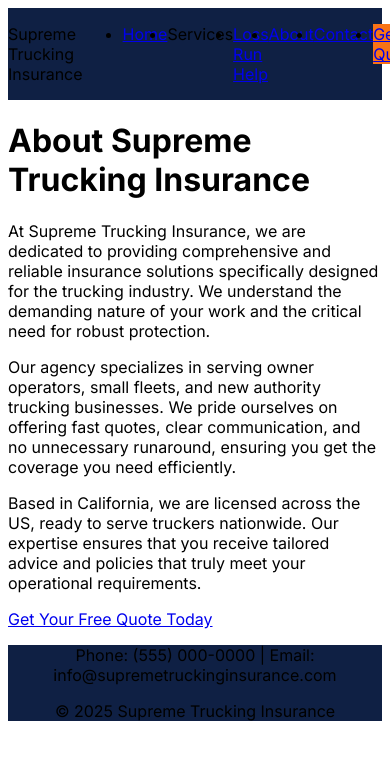
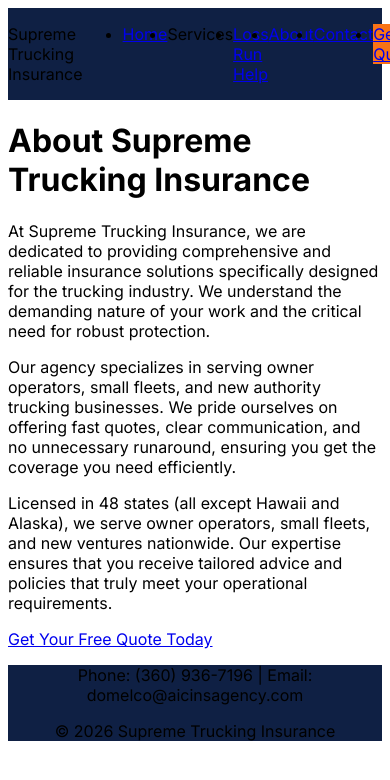
Before and after one commit to omelcodima/supreme-trucking-insurance, a Next.js app: page /about in a window 390 px wide. Shown: the top 780 px of the page. Built offline with nearby package versions, Linux system fonts and the light colour scheme.

Commit message:
Update contact info, phone, email, states

```diff
--- a/src/app/about/page.tsx
+++ b/src/app/about/page.tsx
@@ -15,7 +15,7 @@ export default function AboutPage() {
       </p>
 
       <p className="text-lg text-gray-700 mb-8 font-semibold">
-        Based in California, we are licensed across the US, ready to serve truckers nationwide.
+        Licensed in 48 states (all except Hawaii and Alaska), we serve owner operators, small fleets, and new ventures nationwide.
         Our expertise ensures that you receive tailored advice and policies that truly meet your operational requirements.
       </p>
 
--- a/src/app/contact/page.tsx
+++ b/src/app/contact/page.tsx
@@ -64,8 +64,8 @@ export default function ContactPage() {
       <div className="grid grid-cols-1 md:grid-cols-2 gap-8 bg-white p-8 rounded-lg shadow-md">
         <div>
           <h2 className="text-2xl font-bold text-deep-navy mb-4">Get in Touch</h2>
-          <p className="text-lg text-gray-700 mb-2"><strong>Phone:</strong> (555) 000-0000</p>
-          <p className="text-lg text-gray-700 mb-6"><strong>Email:</strong> info@supremetruckinginsurance.com</p>
+          <p className="text-lg text-gray-700 mb-2"><strong>Phone:</strong> (360) 936-7196</p>
+          <p className="text-lg text-gray-700 mb-6"><strong>Email:</strong> domelco@aicinsagency.com</p>
           <p className="text-gray-600">Our team is ready to assist you with all your trucking insurance needs.</p>
         </div>
 
--- a/src/app/layout.tsx
+++ b/src/app/layout.tsx
@@ -41,8 +41,8 @@ export default function RootLayout({
         <main>{children}</main>
         <footer className="bg-[#0f2044] text-white p-8 text-center">
           <div className="container mx-auto">
-            <p>Phone: (555) 000-0000 | Email: info@supremetruckinginsurance.com</p>
-            <p className="mt-2">© 2025 Supreme Trucking Insurance</p>
+            <p>Phone: (360) 936-7196 | Email: domelco@aicinsagency.com</p>
+            <p className="mt-2">© 2026 Supreme Trucking Insurance</p>
           </div>
         </footer>
       </body>
--- a/src/app/page.tsx
+++ b/src/app/page.tsx
@@ -13,7 +13,7 @@ export default function Home() {
       {/* Trust Bar */}
       <section className="bg-gray-100 py-8 px-4">
         <div className="container mx-auto flex flex-wrap justify-around items-center text-center text-gray-700">
-          <p className="text-lg font-semibold m-2">Licensed in multiple states</p>
+          <p className="text-lg font-semibold m-2">Licensed in 48 states (excl. HI & AK)</p>
           <p className="text-lg font-semibold m-2">10+ carriers</p>
           <p className="text-lg font-semibold m-2">Fast turnaround</p>
         </div>
```
